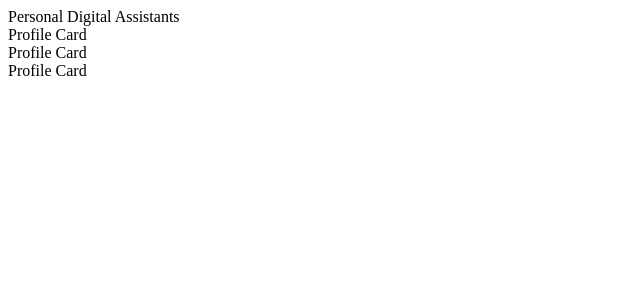
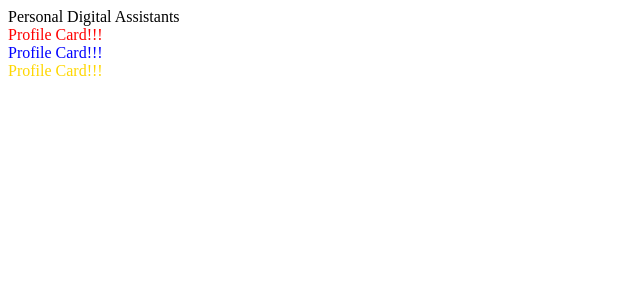
Before and after one commit to kynoh44/modern-react-with-redux-2023, a React (Create React App) app in the folder pdas/: page / in a window 1280 px wide. Shown: the top 300 px of the page, without its empty margins (0-640 px from the left). Built offline with nearby package versions, Linux system fonts and the light colour scheme.

Commit message:
Test 0 of Using Prop System for Communication with Parent-Child Components
Reference Obsidian Note : 🔑Parent-Child Component에서 Props 사용 4 단계

```diff
--- a/pdas/src/App.js
+++ b/pdas/src/App.js
@@ -1,13 +1,13 @@
-import ProfileCard from './ProfileCard'
+import ProfileCard from './ProfileCard';
 
 function App() {
 	return (
 		<div>
 			<div>Personal Digital Assistants</div>
 
-			<ProfileCard />
-			<ProfileCard />
-			<ProfileCard />
+			<ProfileCard color= "red" />
+			<ProfileCard color= "blue"/>
+			<ProfileCard color= "gold"/>
 		</div>
 	);
 }
--- a/pdas/src/ProfileCard.js
+++ b/pdas/src/ProfileCard.js
@@ -1,5 +1,5 @@
-function ProfileCard() {
-	return <div>Profile Card</div>
+function ProfileCard(props) {
+	return <div style={ props }>Profile Card!!!</div>
 }
 
 export default ProfileCard;
--- a/pdas/src/index.js
+++ b/pdas/src/index.js
@@ -1,6 +1,6 @@
-import React from 'react'
-import ReactDOM from 'react-dom/client'
-import App from './App'
+import React from 'react';
+import ReactDOM from 'react-dom/client';
+import App from './App';
 
 const el = document.getElementById('root');
 const root = ReactDOM.createRoot(el);
```
